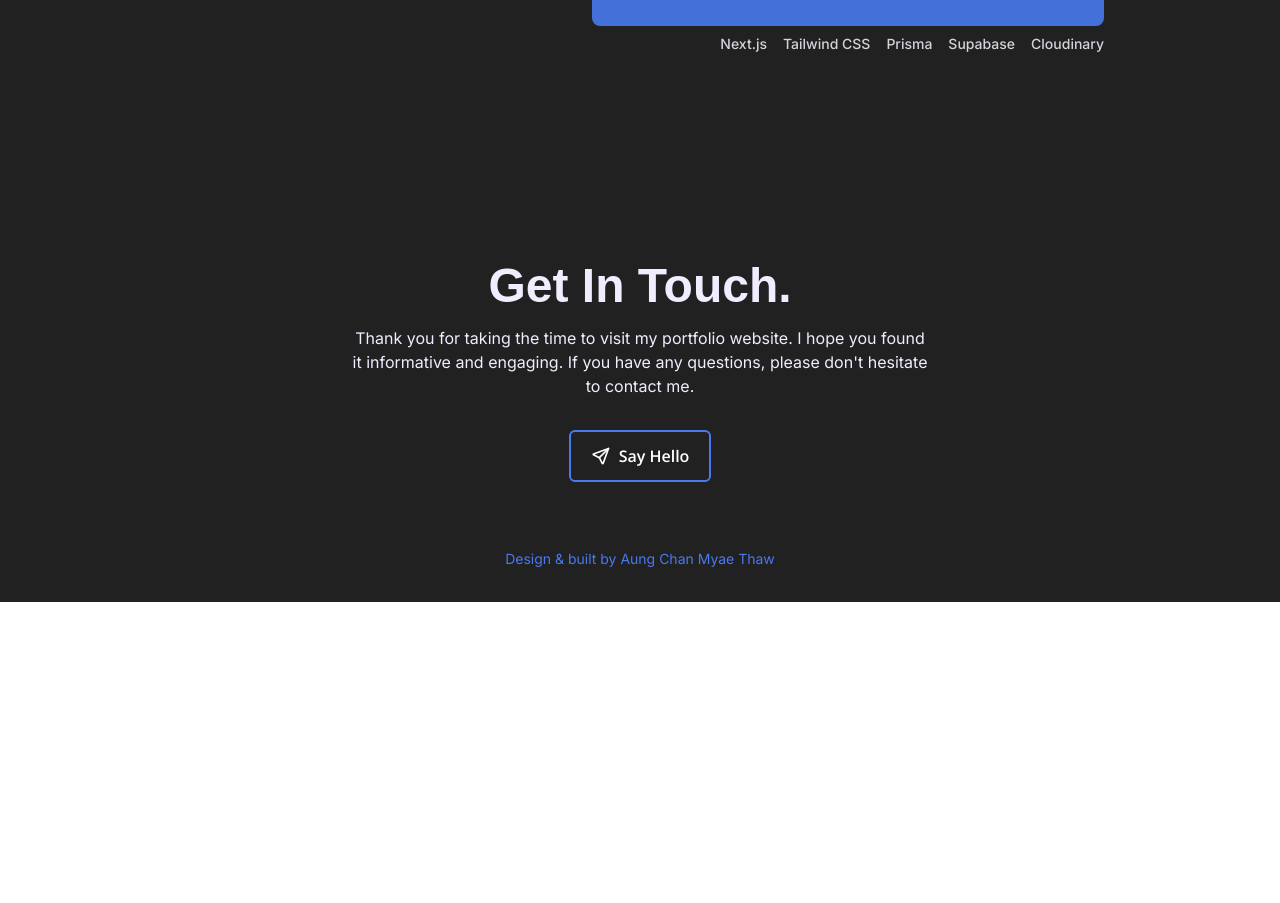
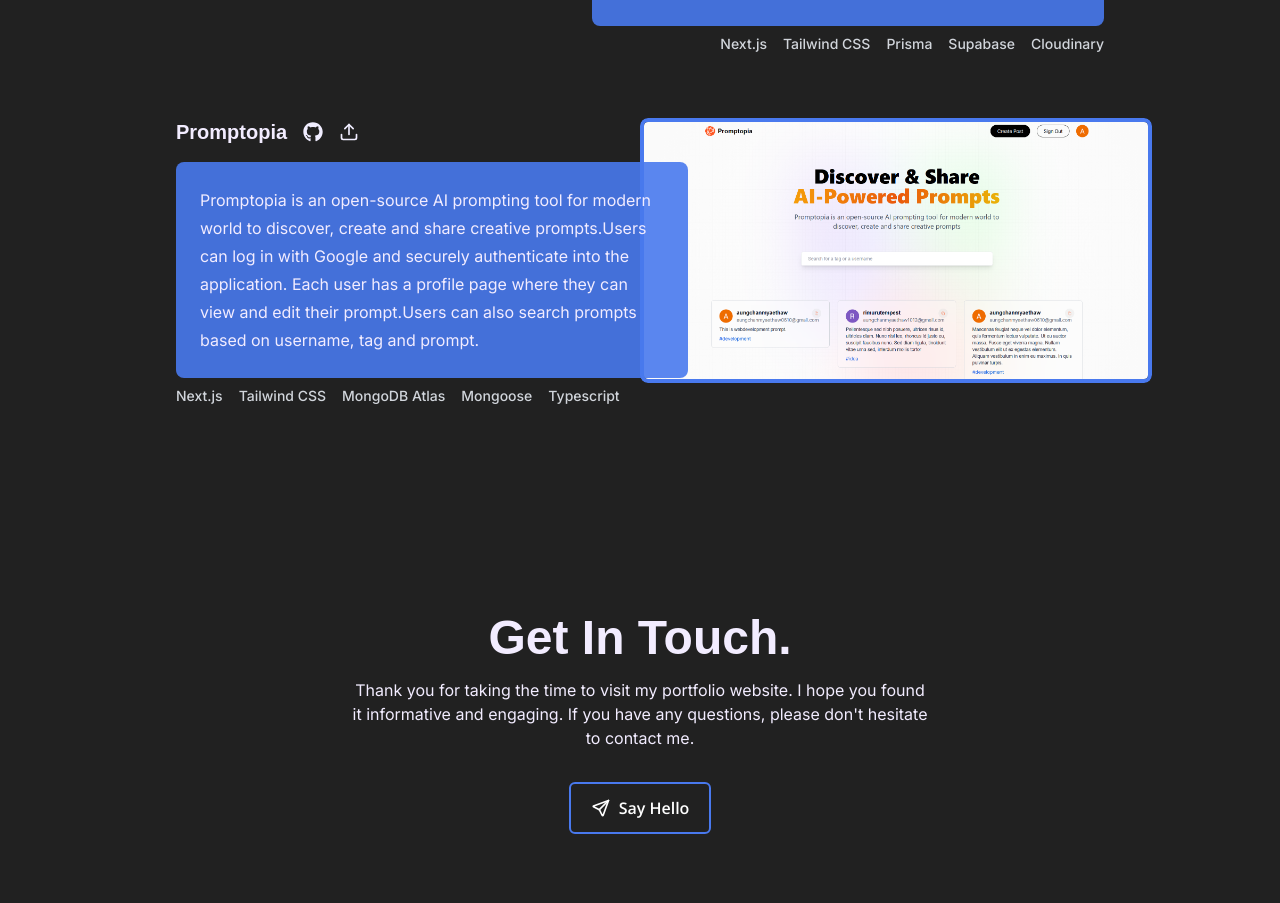
Before and after one commit to aungchanmyaethaw/portfolio, a React (Vite) app: page / in a window 1280 px wide. Shown: the part 3266-4169 px from the top of the page. Before the commit the page ends 3868 px from the top, so only its background shows below. Built offline with nearby package versions, Linux system fonts and the light colour scheme.

Commit message:
project add

```diff
--- a/src/components/Projects.tsx
+++ b/src/components/Projects.tsx
@@ -39,6 +39,21 @@
     git: "https://github.com/aungchanmyaethaw/nextjs-social-media-app",
     deploy: "https://nextjs-social-media-app.vercel.app/",
   },
+  {
+    image: "/promptopia.png",
+    title: "Promptopia",
+    content:
+      "Promptopia is an open-source AI prompting tool for modern world to discover, create and share creative prompts.Users can  log in with Google and securely authenticate into the application. Each user has a profile page where they can view and edit their prompt.Users can also search prompts based on username, tag and prompt.",
+    techs: [
+      "Next.js",
+      "Tailwind CSS",
+      "MongoDB Atlas",
+      "Mongoose",
+      "Typescript",
+    ],
+    git: "https://github.com/aungchanmyaethaw/promptopia",
+    deploy: "https://promptopia-mu.vercel.app/",
+  },
 ];
 
 export default function Projects() {
```
Also changed, not shown: public/promptopia.png (added).
